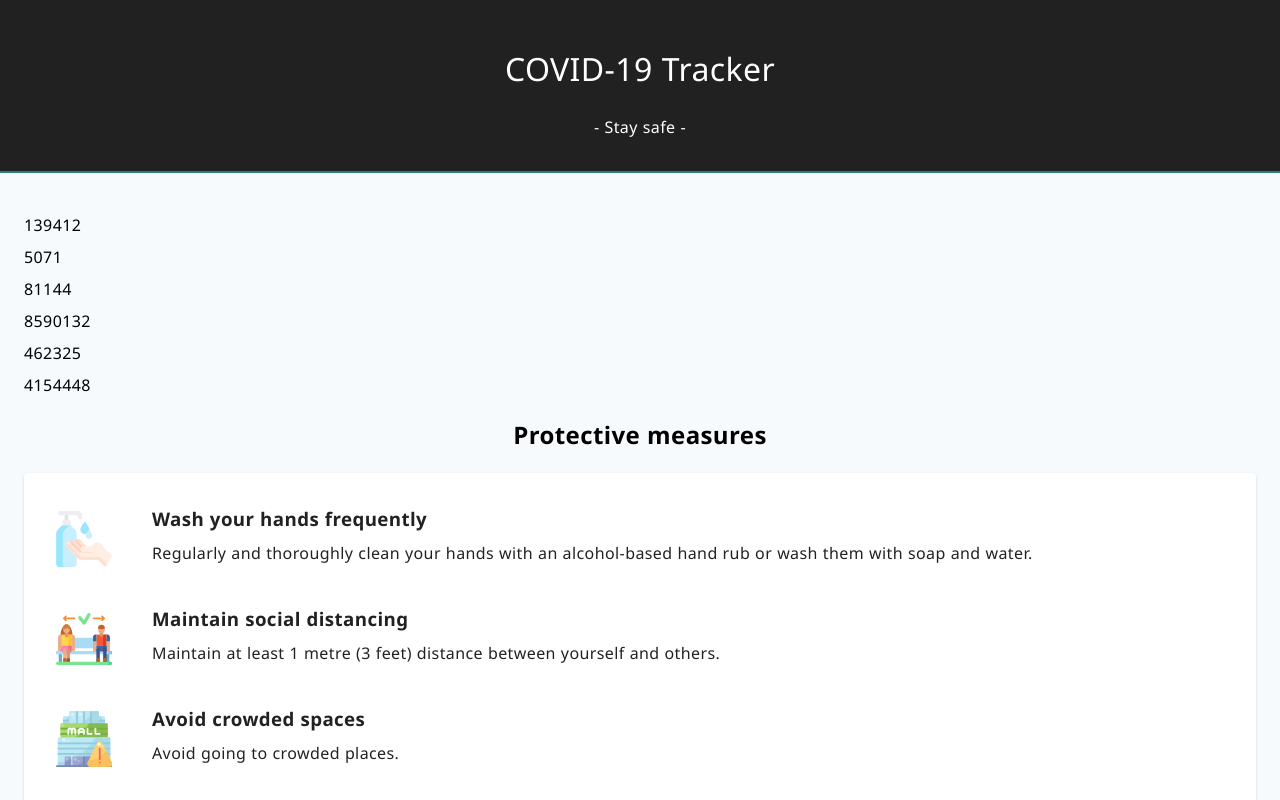
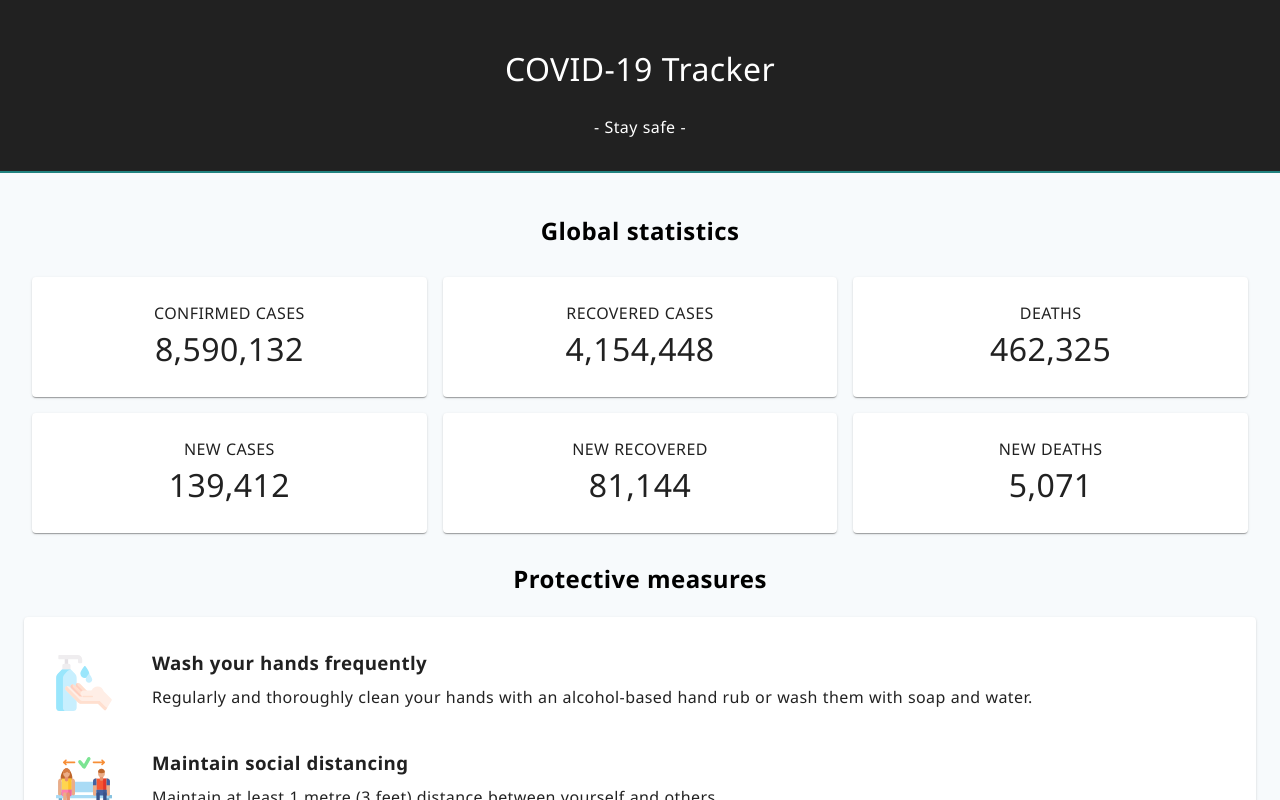
Before and after one commit to nahuel-ianni/covid-19-tracker, a React (Create React App) app in the folder src/: page / in a window 1280 px wide. Shown: the top 800 px of the page. Built offline with nearby package versions, Linux system fonts and the light colour scheme.

Commit message:
Added global data

```diff
--- a/src/src/components/StatsSummary/StatsSummary.jsx
+++ b/src/src/components/StatsSummary/StatsSummary.jsx
@@ -1,15 +1,42 @@
 import React from 'react';
 
+import Card from '@material-ui/core/Card';
+import CountUp from 'react-countup';
+
+import styles from './StatsSummary.module.css';
+
+
 const StatsSummary = ({ data: { NewConfirmed, NewDeaths, NewRecovered, TotalConfirmed, TotalDeaths, TotalRecovered } }) => {
+    const statistics = [
+        ['CONFIRMED CASES', TotalConfirmed],
+        ['RECOVERED CASES', TotalRecovered],
+        ['DEATHS', TotalDeaths],
+        ['NEW CASES', NewConfirmed],
+        ['NEW RECOVERED', NewRecovered],
+        ['NEW DEATHS', NewDeaths],
+    ];
+
+    const listItems = statistics.map(([title, cases], i) => {
+        cases = Number(cases);
+
+        return (
+            <li key={i}>
+                <Card className={styles.container}>
+                    <h3 className={styles.h3}>{title}</h3>
+                    <CountUp className={styles.value} start={cases / 2} end={cases} duration={1.5} separator="," />
+                </Card>
+            </li>
+        )
+    });
+
     return (
-        <div>
-            <p>{NewConfirmed}</p>
-            <p>{NewDeaths}</p>
-            <p>{NewRecovered}</p>
-            <p>{TotalConfirmed}</p>
-            <p>{TotalDeaths}</p>
-            <p>{TotalRecovered}</p>
-        </div>
+        <section>
+            <h2>Global statistics</h2>
+
+            <ul className={styles.ul}>
+                {listItems}
+            </ul>
+        </section>
     )
 }
 
--- /dev/null
+++ b/src/src/components/StatsSummary/StatsSummary.module.css
@@ -0,0 +1,26 @@
+/* -------------------------------------------------
+    Class styles
+   ------------------------------------------------- */
+
+.container {
+    margin: .5rem;
+    padding: 1.5rem;
+    text-align: center;
+}
+
+.h3 {
+    font-size: medium;
+    font-weight: 400;
+}
+
+.value {
+    font-size: xx-large;
+    font-weight: 400;
+}
+
+.ul {
+    display: grid;
+    grid-template-columns: repeat(3, 1fr);
+    list-style: none;
+    padding: 0;
+}
--- a/src/src/containers/Main/Main.js
+++ b/src/src/containers/Main/Main.js
@@ -12,16 +12,16 @@ class Main extends React.Component {
 
     async componentDidMount() {
         const summary = await getSummaryAPI();
-        this.setState({data: summary.Global});
+        this.setState({ data: summary.Global });
     }
 
     render() {
-        const {data} = this.state;
+        const { data } = this.state;
 
         return (
             <main>
                 <Container>
-                    <StatsSummary data={data}/>
+                    <StatsSummary data={data} />
                     <ProtectiveMeasures />
                 </Container>
             </main>
```
